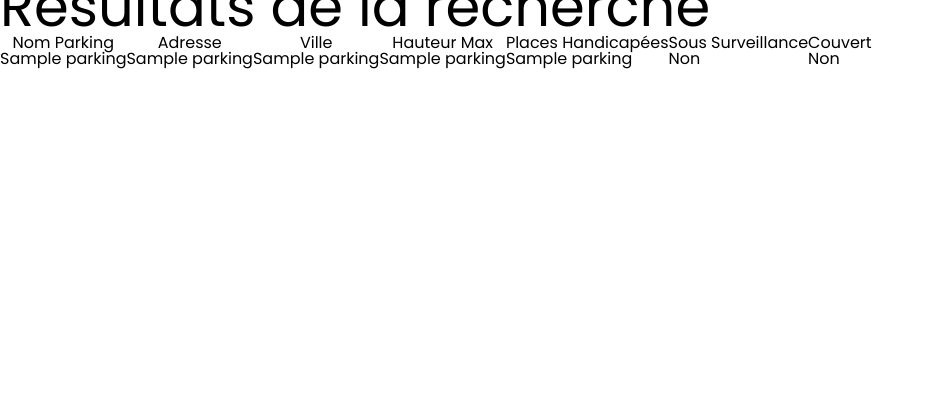
After one commit to TimeoBlondeleauDubois/Seminaire, a Flask app: template templates/listerecherche.html in a window 1280 px wide. The commit adds this page. Shown: the part 146-566 px from the top of the page, without its empty margins (0-933 px from the left). Run offline with Flask 3, Linux system fonts and the light colour scheme; the template is opened without the code that fills it: most values are stand-ins (such as "Sample title", 1, 10 or a date in 2020).

Commit message:
chore: Update home page layout, add parking search functionality, and fix form submission in home.html

```diff
--- a/app.py
+++ b/app.py
@@ -47,10 +47,23 @@ def signup():
             error = 'Nom d\'utilisateur déjà pris'
     return render_template('signup.html', error=error)
 
-#Home
-@app.route('/home')
+
+#home
+@app.route('/home', methods=['GET','POST'])
 def home():
-    return render_template('home.html')
+    if request.method == 'GET':
+        return render_template('home.html')
+    else:
+        Parking_Name = request.form['Nom_Parking']
+        with connect_db() as db:
+            cursor = db.cursor()
+            cursor.execute("SELECT * FROM Parking WHERE Ville_Parking LIKE ?", (Parking_Name + '%',))
+            Infos_parking = cursor.fetchall()
+        if Infos_parking is None:
+            flash('Aucun parking trouvé')
+            return render_template('home.html')
+        return render_template('listerecherche.html', Infos_parking=Infos_parking)
+
 
 def check_credentials(username, password):
     with connect_db() as db:
--- /dev/null
+++ b/templates/listerecherche.html
@@ -0,0 +1,51 @@
+<!DOCTYPE html>
+<html lang="fr">
+<head>
+    <meta charset="UTF-8">
+    <meta name="viewport" content="width=device-width, initial-scale=1.0">
+    <title>HomePage</title>
+    <link rel="stylesheet" href="/static/reset.css">
+    <link rel="stylesheet" href="/static/home.css">
+    <link rel="stylesheet" href="/static/global.css">
+</head>
+<div class="navbar">
+    <img class="logo" src="../static/Picture/logo.svg" alt="logo">
+    <div class="navaccount">
+        <img class="indication" src="../static/Picture/indication.svg" alt="indication">
+        <img class="account" src="../static/Picture/account.svg" alt="account">
+    </div>
+</div>
+<body>
+    <h1>Résultats de la recherche</h1>
+    {% if Infos_parking %}
+        <table>
+            <thead>
+                <tr>
+                    <th>Nom Parking</th>
+                    <th>Adresse</th>
+                    <th>Ville</th>
+                    <th>Hauteur Max</th>
+                    <th>Places Handicapées</th>
+                    <th>Sous Surveillance</th>
+                    <th>Couvert</th>
+                </tr>
+            </thead>
+            <tbody>
+                {% for parking in Infos_parking %}
+                    <tr>
+                        <td>{{ parking[1] }}</td> <!-- Nom_Parking -->
+                        <td>{{ parking[2] }}</td> <!-- Adresse_Parking -->
+                        <td>{{ parking[3] }}</td> <!-- Ville_Parking -->
+                        <td>{{ parking[4] }}</td> <!-- Hauteur_max -->
+                        <td>{{ parking[5] }}</td> <!-- A_Places_handicapees -->
+                        <td>{{ "Oui" if parking[6] else "Non" }}</td> <!-- Est_Sous_Surveillance -->
+                        <td>{{ "Oui" if parking[7] else "Non" }}</td> <!-- Est_Couvert -->
+                    </tr>
+                {% endfor %}
+            </tbody>
+        </table>
+    {% else %}
+        <p>Aucun parking trouvé</p>
+    {% endif %}
+</body>
+</html>
```
Also changed, not shown: create_table.py (+42 -1 lines), templates/home.html (+5 -2 lines), ParkEase.db, static/Picture/Search.svg (added).
